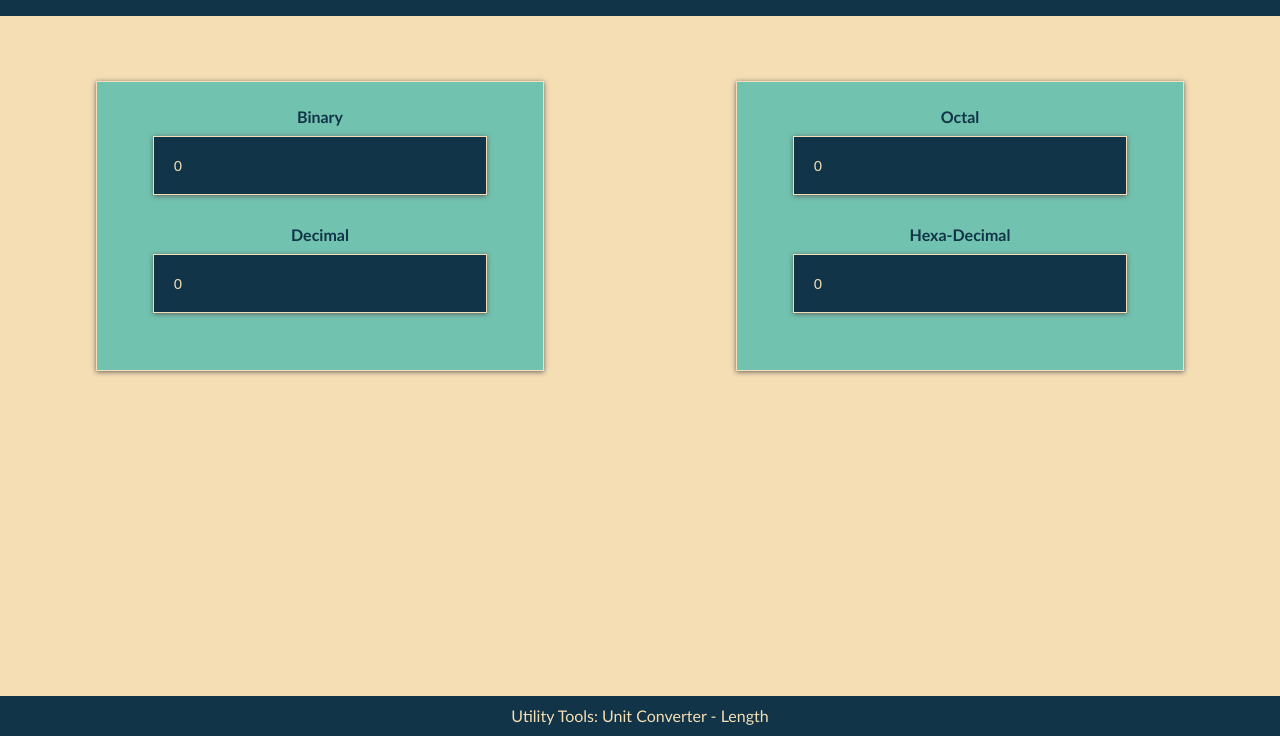
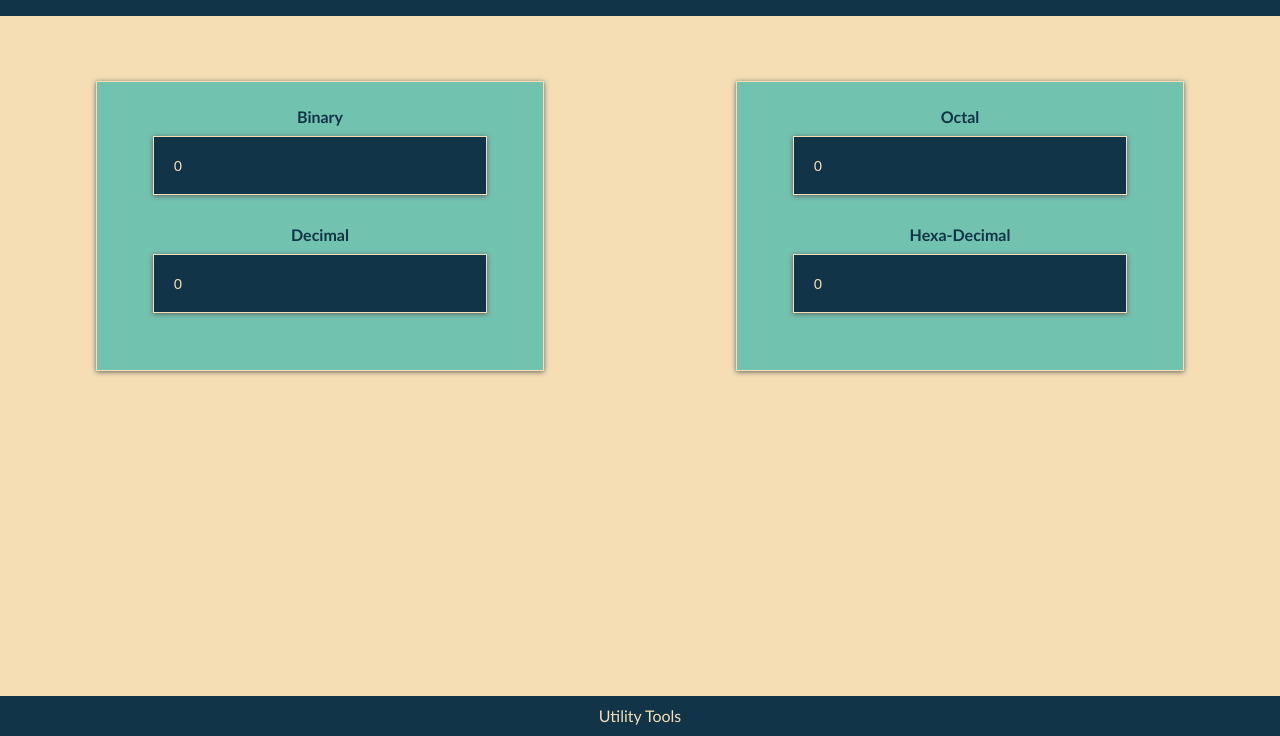
Before and after one commit to ashhadimam07/num-base-conv-web, a website: page index.html in a window 1280 px wide. Shown: the part 64-800 px from the top of the page. Drawn offline with Linux system fonts and the light colour scheme.

Commit message:
Update footer description

```diff
--- a/index.html
+++ b/index.html
@@ -28,7 +28,7 @@
         </div>
     </main>
     <footer class="footer">
-        <div class="footer-heading">Utility Tools: Unit Converter - Length</div>
+        <div class="footer-heading">Utility Tools</div>
     </footer>
     <script src="./num-base.js"></script>
 </body>
```
